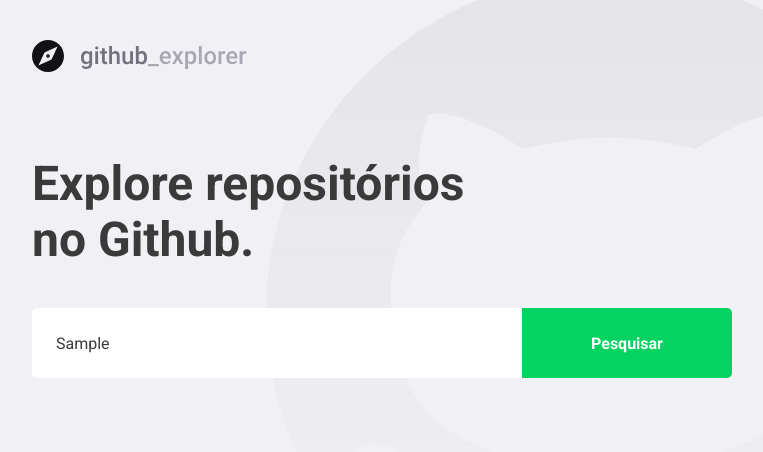
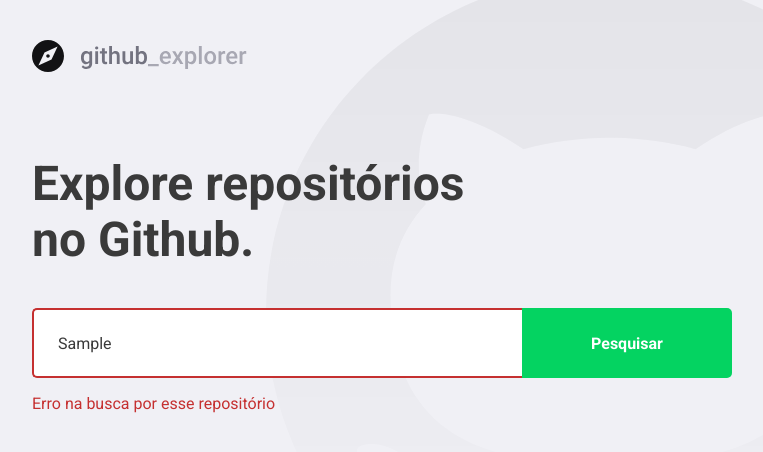
Before and after one commit to AndreVTavares/nivel3-gostack14-github-explorer, a React (Create React App) app: page / in a window 1280 px wide. Both pictures are taken after typing "Sample" into the empty fields and a click on the button "Pesquisar". Shown: the top 452 px of the page, without its empty margins (148-911 px from the left). Built offline with nearby package versions, Linux system fonts and the light colour scheme; no server answers.

Commit message:
handling input errors

```diff
--- a/src/pages/Dashboard/index.tsx
+++ b/src/pages/Dashboard/index.tsx
@@ -5,7 +5,7 @@
 
 import logoImg from '../../assets/logo.svg';
 
-import { Title, Form, Repositories } from './styles';
+import { Title, Form, Repositories, Error } from './styles';
 
 interface Repository {
   full_name: string;
@@ -19,18 +19,29 @@
 const Dashboard: React.FC = () => {
   const [repositories, setRepositories] = useState<Repository[]>([]);
   const [newRepo, setNewRepo] = useState('');
+  const [inputError, setInputError] = useState('');
 
   async function handleAddRepository(
     event: FormEvent<HTMLFormElement>,
   ): Promise<void> {
     event.preventDefault();
 
-    const response = await api.get<Repository>(`repos/${newRepo}`);
+    if (!newRepo) {
+      setInputError('Digite o autor/nome do repositório');
+      return;
+    }
 
-    const repository = response.data;
+    try {
+      const response = await api.get<Repository>(`repos/${newRepo}`);
 
-    setRepositories([...repositories, repository]);
-    setNewRepo('');
+      const repository = response.data;
+
+      setRepositories([...repositories, repository]);
+      setNewRepo('');
+      setInputError('');
+    } catch (error) {
+      setInputError('Erro na busca por esse repositório');
+    }
   }
 
   return (
@@ -38,7 +49,7 @@
       <img src={logoImg} alt="github explorer" />
       <Title>Explore repositórios no Github.</Title>
 
-      <Form onSubmit={handleAddRepository}>
+      <Form hasError={!!inputError} onSubmit={handleAddRepository}>
         <input
           type="text"
           placeholder="Digite o nome do repositório"
@@ -47,6 +58,8 @@
         />
         <button type="submit"> Pesquisar </button>
       </Form>
+
+      {inputError && <Error>{inputError}</Error>}
 
       <Repositories>
         {repositories.map(repository => (
--- a/src/pages/Dashboard/styles.ts
+++ b/src/pages/Dashboard/styles.ts
@@ -1,5 +1,9 @@
-import styled from 'styled-components';
+import styled, { css } from 'styled-components';
 import { shade } from 'polished';
+
+interface FormProps {
+  hasError: boolean;
+}
 
 export const Title = styled.h1`
   font-size: 48px;
@@ -10,7 +14,7 @@
   margin-top: 80px;
 `;
 
-export const Form = styled.form`
+export const Form = styled.form<FormProps>`
   margin-top: 40px;
   max-width: 700px;
 
@@ -23,6 +27,14 @@
     border: 0;
     border-radius: 5px 0 0 5px;
     color: #3a3a3a;
+    border: 2px solid #fff;
+    border-right: 0;
+
+    ${({ hasError }) =>
+      hasError &&
+      css`
+        border-color: #c53030;
+      `}
 
     &::placeholder {
       color: #a8a8b3;
@@ -43,6 +55,13 @@
       background: ${shade(0.2, '#04d361')};
     }
   }
+`;
+
+export const Error = styled.span`
+  display: block;
+  color: #c53030;
+
+  margin-top: 16px;
 `;
 
 export const Repositories = styled.div`
@@ -76,7 +95,8 @@
     }
 
     div {
-      margin-left: 16px;
+      margin: 0 16px;
+      flex: 1;
 
       strong {
         font-size: 20px;
```
